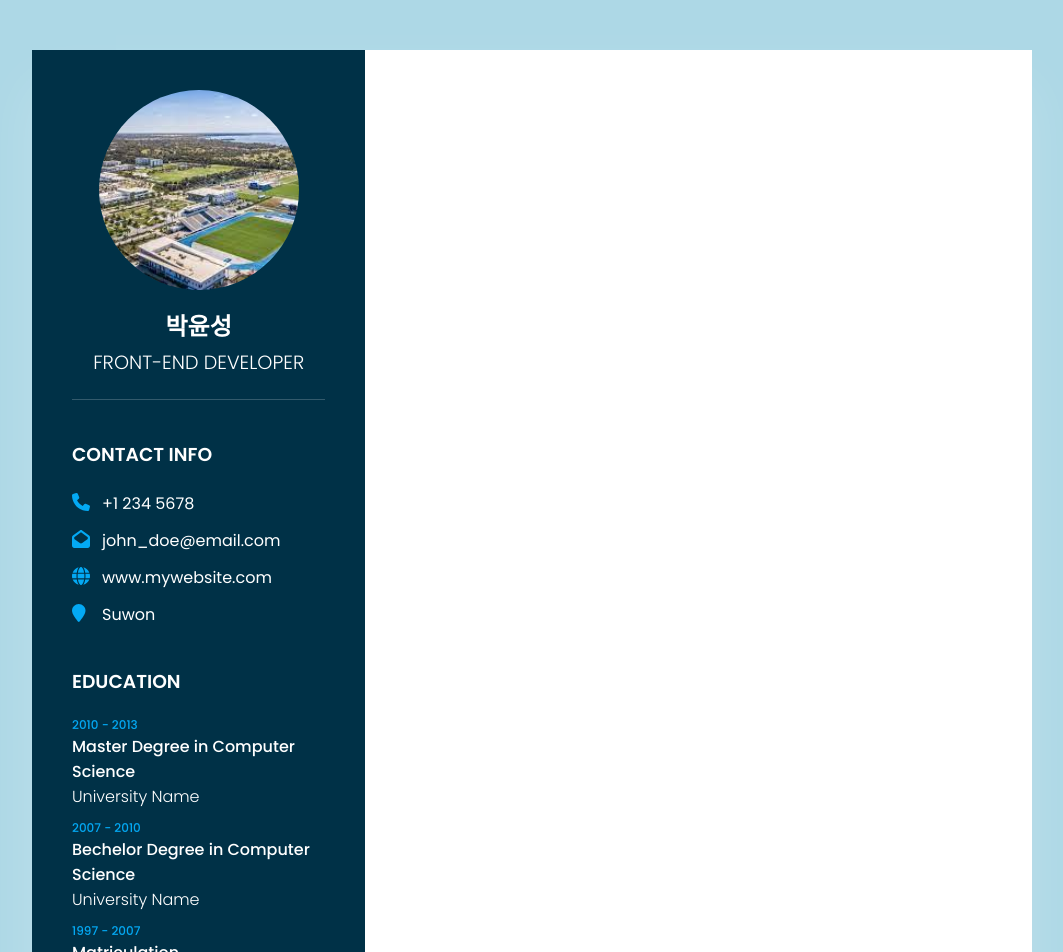
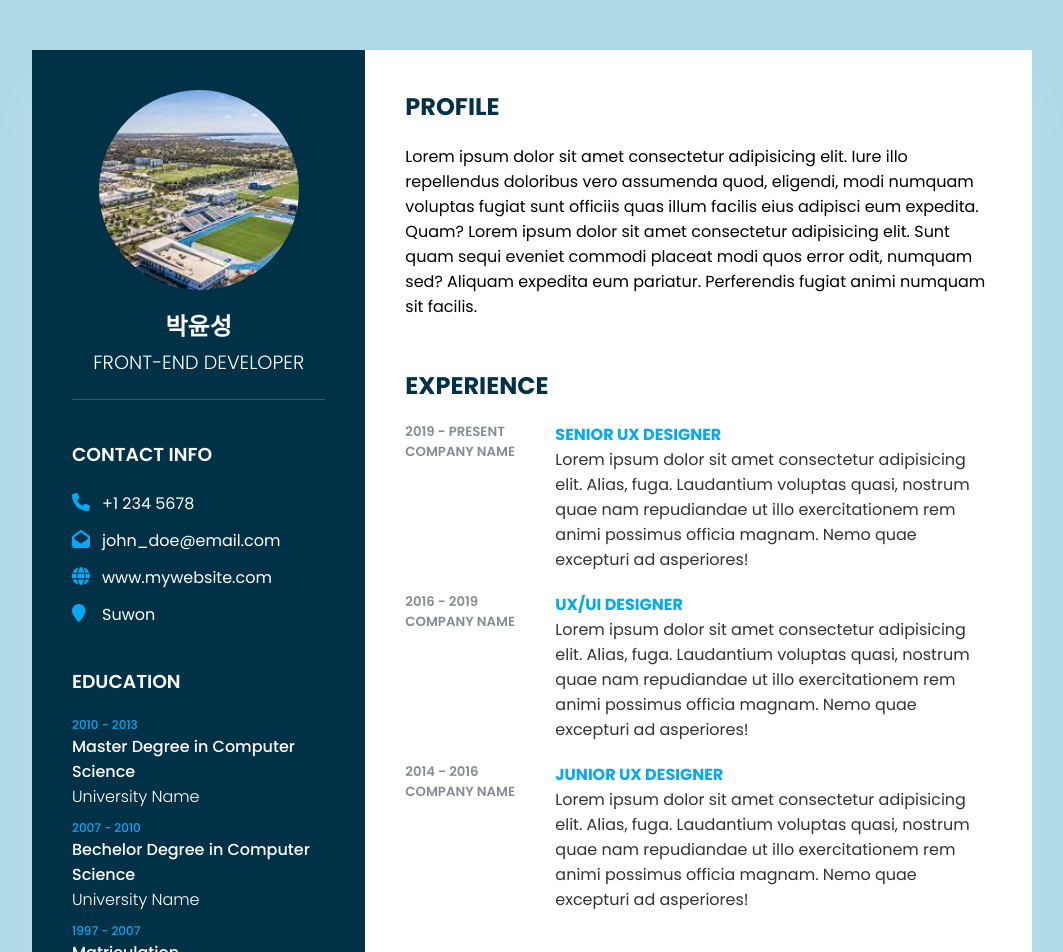
Before and after one commit to YunSeong-Park/resume-react-app, a React (Create React App) app: page / in a window 1280 px wide. Shown: the top 952 px of the page, without its empty margins (108-1171 px from the left). Built offline with nearby package versions, Linux system fonts and the light colour scheme.

Commit message:
[New Feature] right 컴포넌트 구현

```diff
--- a/src/App.tsx
+++ b/src/App.tsx
@@ -2,6 +2,7 @@
 import { css, jsx, Theme, ThemeProvider } from "@emotion/react";
 import React, { useState } from "react";
 import LeftSide from "./components/organisms/left-side/left-side";
+import RightSide from "./components/organisms/right-side/right-side";
 import { Model } from "./model";
 import { ThemeColor, themeSets } from "./style";
 
@@ -41,6 +42,7 @@ const App: React.FC<AppProps> = ({ data }) => {
       <div css={style}>
         <div css={container}>
           <LeftSide data={data.leftSide} />
+          <RightSide data={data.rightSide} />
         </div>
       </div>
     </ThemeProvider>
--- a/src/components/molecules/right-section/experience.tsx
+++ b/src/components/molecules/right-section/experience.tsx
@@ -11,7 +11,7 @@ interface ExperienceProps {
 const Experience: React.FC<ExperienceProps> = ({ infos }) => {
   return (
     <RightSection title="experience">
-      <div
+      <ul
         css={css`
           display: flex;
           flex-direction: column;
@@ -21,7 +21,7 @@ const Experience: React.FC<ExperienceProps> = ({ infos }) => {
         {infos.map((info) => (
           <ExperienceItem info={info} />
         ))}
-      </div>
+      </ul>
     </RightSection>
   );
 };
@@ -30,7 +30,7 @@ export default memo(Experience);
 
 const ExperienceItem: React.FC<{ info: ExperienceInfo }> = ({ info }) => {
   return (
-    <div
+    <li
       css={css`
         display: flex;
       `}
@@ -61,6 +61,6 @@ const ExperienceItem: React.FC<{ info: ExperienceInfo }> = ({ info }) => {
         <h4>{info.duty}</h4>
         <p>{info.mainText}</p>
       </div>
-    </div>
+    </li>
   );
 };
--- /dev/null
+++ b/src/components/organisms/right-side/right-side.tsx
@@ -0,0 +1,34 @@
+/** @jsxImportSource @emotion/react */
+import { css, jsx, Theme } from "@emotion/react";
+import { memo } from "react";
+import { Model } from "../../../model";
+import About from "../../molecules/right-section/about";
+import Experience from "../../molecules/right-section/experience";
+import Interest from "../../molecules/right-section/interest";
+import Skill from "../../molecules/right-section/skill";
+
+interface RightSideProps {
+  data: Model["rightSide"];
+}
+
+const style = (theme: Theme) => css`
+  display: flex;
+  flex-direction: column;
+  gap: 50px;
+  position: relative;
+  background: ${theme.bg_element2};
+  padding: 40px;
+`;
+
+const RightSide: React.FC<RightSideProps> = ({ data }) => {
+  return (
+    <section css={style}>
+      <About mainText={data.about.mainText} />
+      <Experience infos={data.experienceInfo} />
+      <Skill infos={data.skill} />
+      <Interest infos={data.interest} />
+    </section>
+  );
+};
+
+export default memo(RightSide);
```
